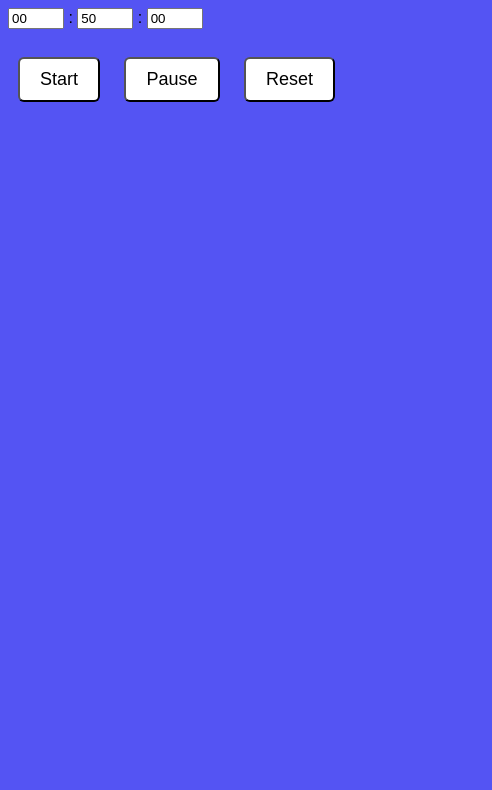
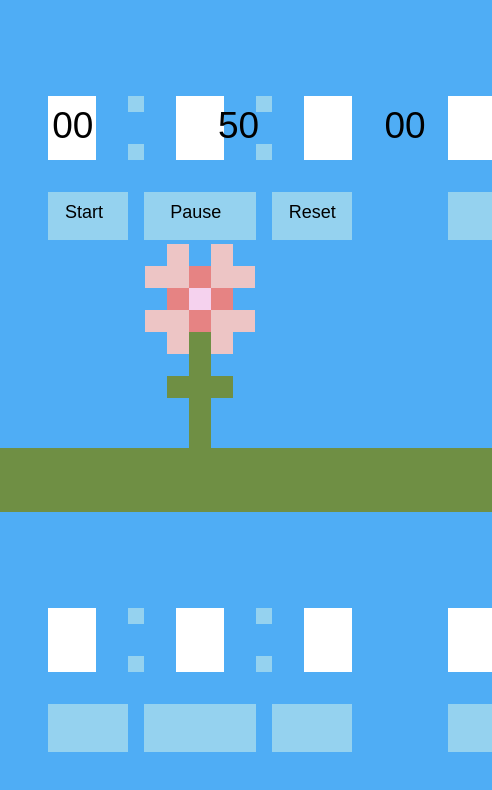
Before and after one commit to ananyaratakonda/pomodoro_App, an Electron app: page index.html in a window 400 px wide. Shown: the whole page, 492 px wide, since content can reach past the window. Drawn offline with Linux system fonts and the light colour scheme; a web font is replaced by a local one.

Commit message:
design + added images + changes every 5 mins

```diff
--- a/index.html
+++ b/index.html
@@ -9,17 +9,24 @@
 </head>
 <body>
 
-  <div id="timerContainer">
-    <input id="hoursInput" type="number" min="0" max="99" value="00" /> :
-    <input id="minutesInput" type="number" min="0" max="59" value="50" /> :
-    <input id="secondsInput" type="number" min="0" max="59" value="00" />
+  <div id="timerContainer" class="numbers">
+    <input id="hoursInput" type="number" min="0" max="99" value="00" />
+    <input class="minutes" id="minutesInput" type="number" min="0" max="59" value="50" />
+    <input class="seconds" id="secondsInput" type="number" min="0" max="59" value="00" />
   </div>
 
   <br>
 
-  <button onclick="startTimer()">Start</button>
-  <button onclick="pauseTimer()">Pause</button>
-  <button onclick="resetTimer()">Reset</button>
+  <div class="buttons">
+     <button class="buttonStart" onclick="startTimer()">Start</button>
+  <button class="buttonPause" onclick="pauseTimer()">Pause</button>
+  <button class="buttonReset"  onclick="resetTimer()">Reset</button>
+
+  </div>
+  <!-- This image will act as a dynamic background or main image -->
+<img id="backgroundImage" src="assets/flower1.png" alt="Background" class="flower"/>
+
+
 
   <script src="renderer.js"></script>
 
--- a/main.js
+++ b/main.js
@@ -3,7 +3,8 @@ const { app, BrowserWindow } = require('electron');
 function createWindow() {
   const win = new BrowserWindow({
     width: 400,
-    height: 500,
+    height: 512,
+    resizable: false,
     webPreferences: {
       nodeIntegration: true,
       contextIsolation: false
--- a/renderer.js
+++ b/renderer.js
@@ -1,14 +1,32 @@
 let isRunning = false;
 let timer;
 let secondsLeft = 0;
+let imageInterval;
 
-// Parse values from 3 inputs to total seconds
+// Array of image paths
+const images = [
+  'assets/flower1.png',
+  'assets/flower2.png',
+  'assets/flower3.png',
+  'assets/flower4.png',
+  'assets/flower5.png'
+];
+
+let currentImageIndex = 0;
+
+// Function to cycle images
+function changeImage() {
+  currentImageIndex = (currentImageIndex + 1) % images.length;
+  const img = document.getElementById('backgroundImage');
+  img.src = images[currentImageIndex];
+}
+
+// Parse input values
 function parseInputs() {
   const h = parseInt(document.getElementById('hoursInput').value) || 0;
   const m = parseInt(document.getElementById('minutesInput').value) || 0;
   const s = parseInt(document.getElementById('secondsInput').value) || 0;
 
-  // Validate ranges
   if (h < 0 || h > 99 || m < 0 || m > 59 || s < 0 || s > 59) {
     return NaN;
   }
@@ -16,7 +34,6 @@ function parseInputs() {
   return h * 3600 + m * 60 + s;
 }
 
-// Update inputs from total seconds
 function updateInputs(seconds) {
   const h = Math.floor(seconds / 3600);
   const m = Math.floor((seconds % 3600) / 60);
@@ -37,34 +54,49 @@ function startTimer() {
 
     secondsLeft = totalSeconds;
     isRunning = true;
+
+    // Start main countdown
     timer = setInterval(() => {
       if (secondsLeft > 0) {
         secondsLeft--;
         updateInputs(secondsLeft);
       } else {
         clearInterval(timer);
+        clearInterval(imageInterval);
         isRunning = false;
         alert("Time's up! Take a break.");
       }
     }, 1000);
+
+    // Start image change interval (every 5 minutes = 300,000 ms)
+    imageInterval = setInterval(changeImage, 1 * 60 * 1000);
   }
 }
 
 function pauseTimer() {
   isRunning = false;
   clearInterval(timer);
+  clearInterval(imageInterval);
 }
 
 function resetTimer() {
   isRunning = false;
   clearInterval(timer);
+  clearInterval(imageInterval);
   secondsLeft = 0;
   updateInputs(secondsLeft);
+  currentImageIndex = 0;
+  document.getElementById('backgroundImage').src = images[0]; // reset to first image
 }
 
-// Initialize inputs on page load
 window.onload = () => {
   const totalSeconds = parseInputs();
   secondsLeft = isNaN(totalSeconds) ? 50 * 60 : totalSeconds;
   updateInputs(secondsLeft);
+
+  ['hoursInput', 'minutesInput', 'secondsInput'].forEach(id => {
+    document.getElementById(id).addEventListener('input', () => {
+      pauseTimer();
+    });
+  });
 };
--- a/styles.css
+++ b/styles.css
@@ -3,7 +3,7 @@
     font-optical-sizing: auto;
     font-weight: 100;
     font-style: normal;
-    background-color: #5454f3;
+    background-image: url('assets/background.png');
 }
 
 h1 {
@@ -15,17 +15,76 @@ h1 {
 
     button {
       font-size: 18px;
-      margin: 10px;
-      padding: 10px 20px;
-      border-color: black;
-      background-color: white;
+      background-color: transparent;
       color: black;
-      border-radius: 6px;
       cursor: pointer;
       transition: background-color 0.3s;
         font-family: "Kantumruy Pro", sans-serif;
     }
 
     button:hover {
-      background-color: #45a049;
+
+
     }
+    .buttons{
+      padding-top: 4%;
+      padding-left: 7%;
+    }
+    button.buttonStart{
+       margin: 10px;
+      padding: 11px 20px;
+      border: black;
+
+      background-color: transparent;
+      color: black;
+      cursor: pointer;
+
+    }
+    button.buttonReset{
+       margin: 10px;
+      padding: 11px 20px;
+      border: black;
+
+      background-color: transparent;
+      color: black;
+      cursor: pointer;
+
+    }
+    button.buttonPause{
+       margin: 10px;
+      padding: 11px 23px;
+      border: black;
+      border-radius: 3px;
+      background-color: transparent;
+      color: black;
+      cursor: pointer;
+
+    }
+
+    .numbers{
+      padding-top: 25%;
+      padding-left: 11%;
+      display: flex;
+      gap: 57px;
+
+      input {
+          background-color: transparent;
+          border: none;
+          color: black;  /* Set text color so it's visible */
+          outline: none;
+          font-size: 37px;
+
+      }
+
+    }
+
+     .minutes{
+            padding-left: 0.5%;
+          }
+      .seconds{
+          padding-left: 0.75%;
+      }
+
+      .flower{
+        padding-left: 30%;
+      }
```
Also changed, not shown: assets/background.png (added), assets/flower1.png (added), assets/flower2.png (added), assets/flower3.png (added), assets/flower4.png (added), assets/flower5.png (added).
